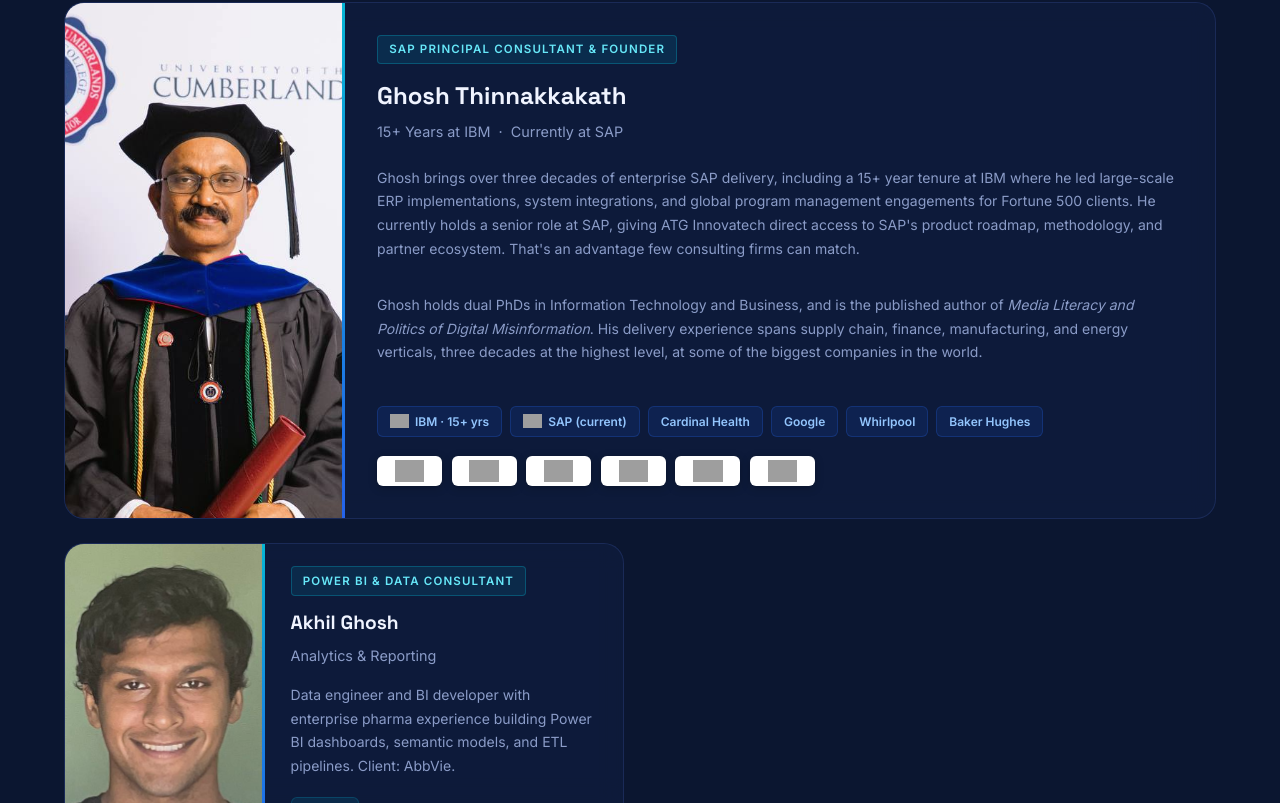
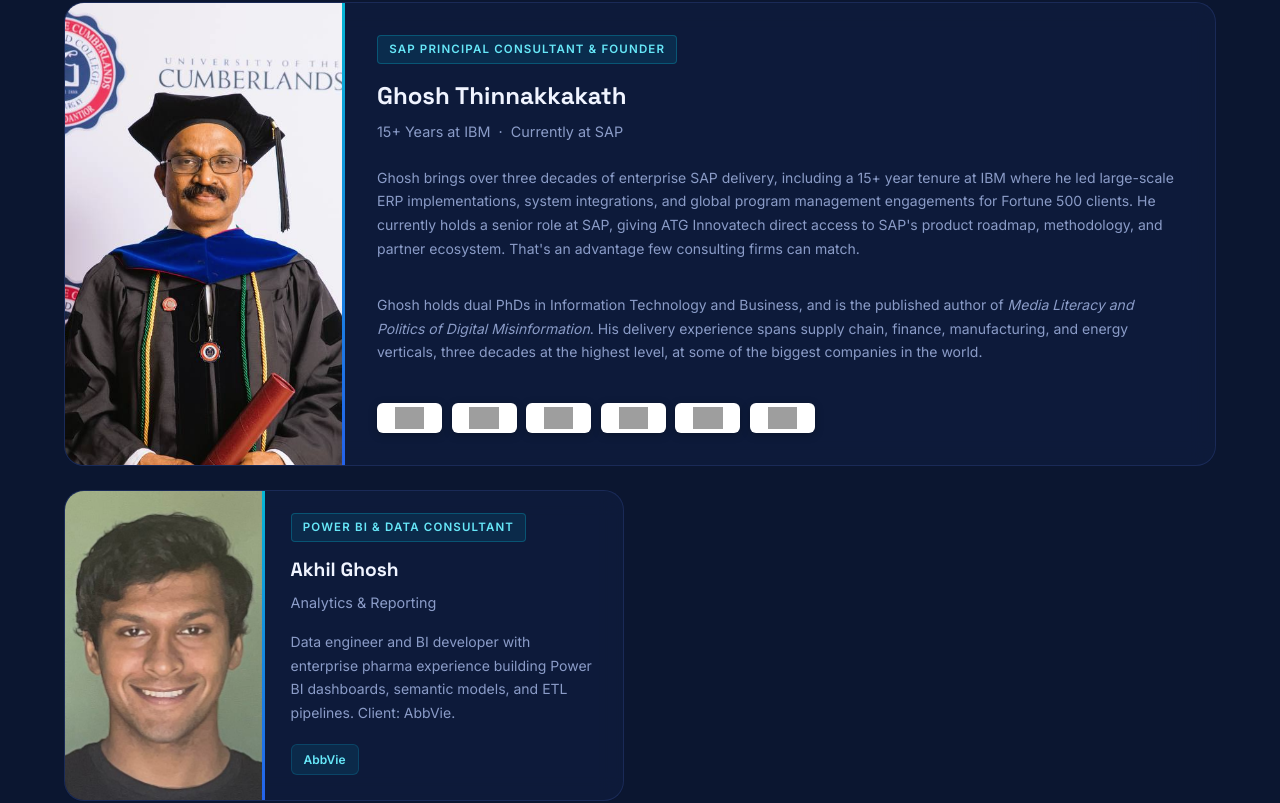
Before and after one commit to Akhil-Ghosh/atginnovatech, a website: page index.html in a window 1280 px wide. Shown: the part 5323-6126 px from the top of the page. Drawn offline with Linux system fonts and the light colour scheme; grey boxes are pictures that could not be loaded.

Commit message:
Actually remove text chips this time

```diff
--- a/index.html
+++ b/index.html
@@ -1298,18 +1298,6 @@
         supply chain, finance, manufacturing, and energy verticals, three decades at the highest level,
         at some of the biggest companies in the world.
       </p>
-      <div class="team-clients" style="margin-top:1.4rem;">
-        <span class="client-chip" style="display:inline-flex;align-items:center;gap:0.4rem;">
-          <img src="https://upload.wikimedia.org/wikipedia/commons/5/51/IBM_logo.svg" style="height:14px;width:auto;" alt="IBM"/> IBM · 15+ yrs
-        </span>
-        <span class="client-chip" style="display:inline-flex;align-items:center;gap:0.4rem;">
-          <img src="https://upload.wikimedia.org/wikipedia/commons/5/59/SAP_2011_logo.svg" style="height:14px;width:auto;" alt="SAP"/> SAP (current)
-        </span>
-        <span class="client-chip">Cardinal Health</span>
-        <span class="client-chip">Google</span>
-        <span class="client-chip">Whirlpool</span>
-        <span class="client-chip">Baker Hughes</span>
-      </div>
       <!-- Client logo tiles -->
       <div class="client-logo-strip">
         <div class="cls-item"><img src="https://upload.wikimedia.org/wikipedia/commons/5/51/IBM_logo.svg" alt="IBM"/></div>
```
